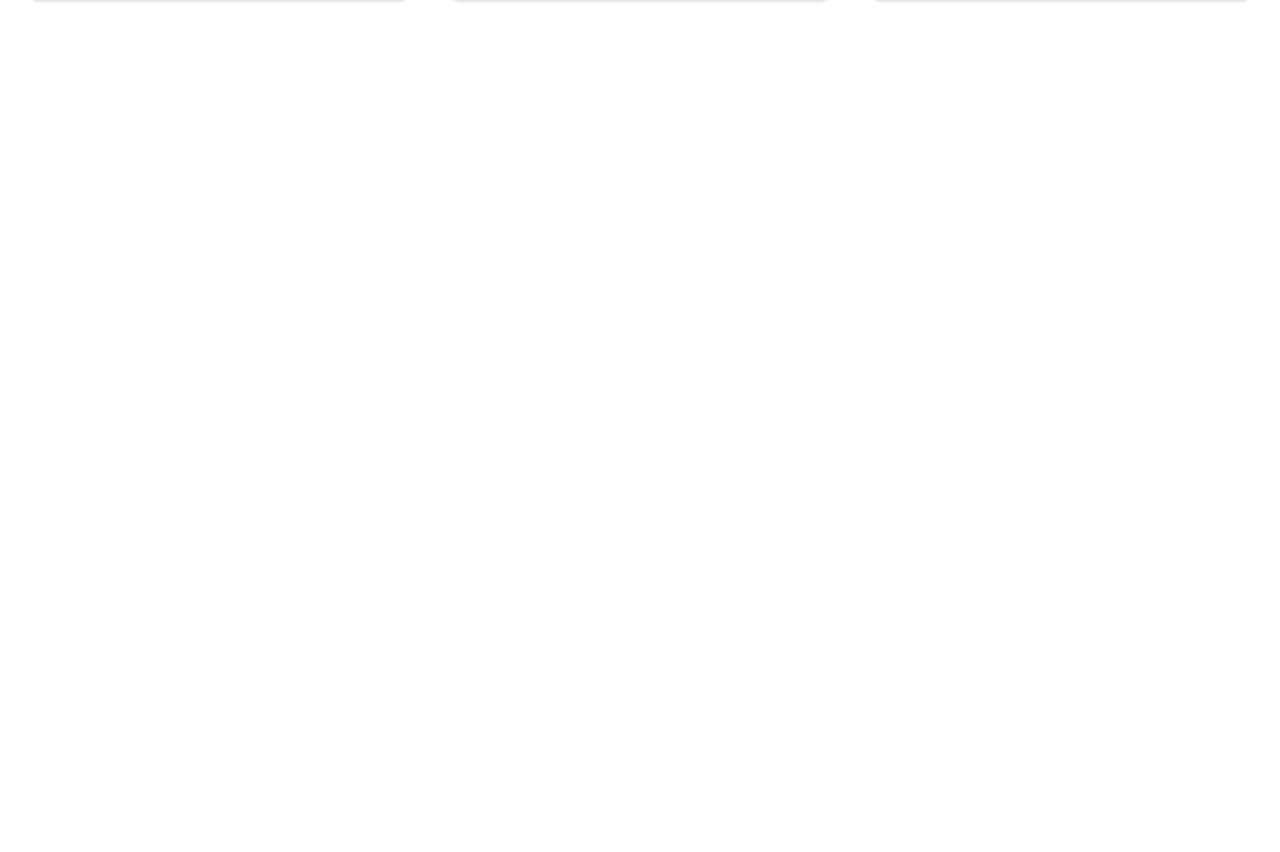
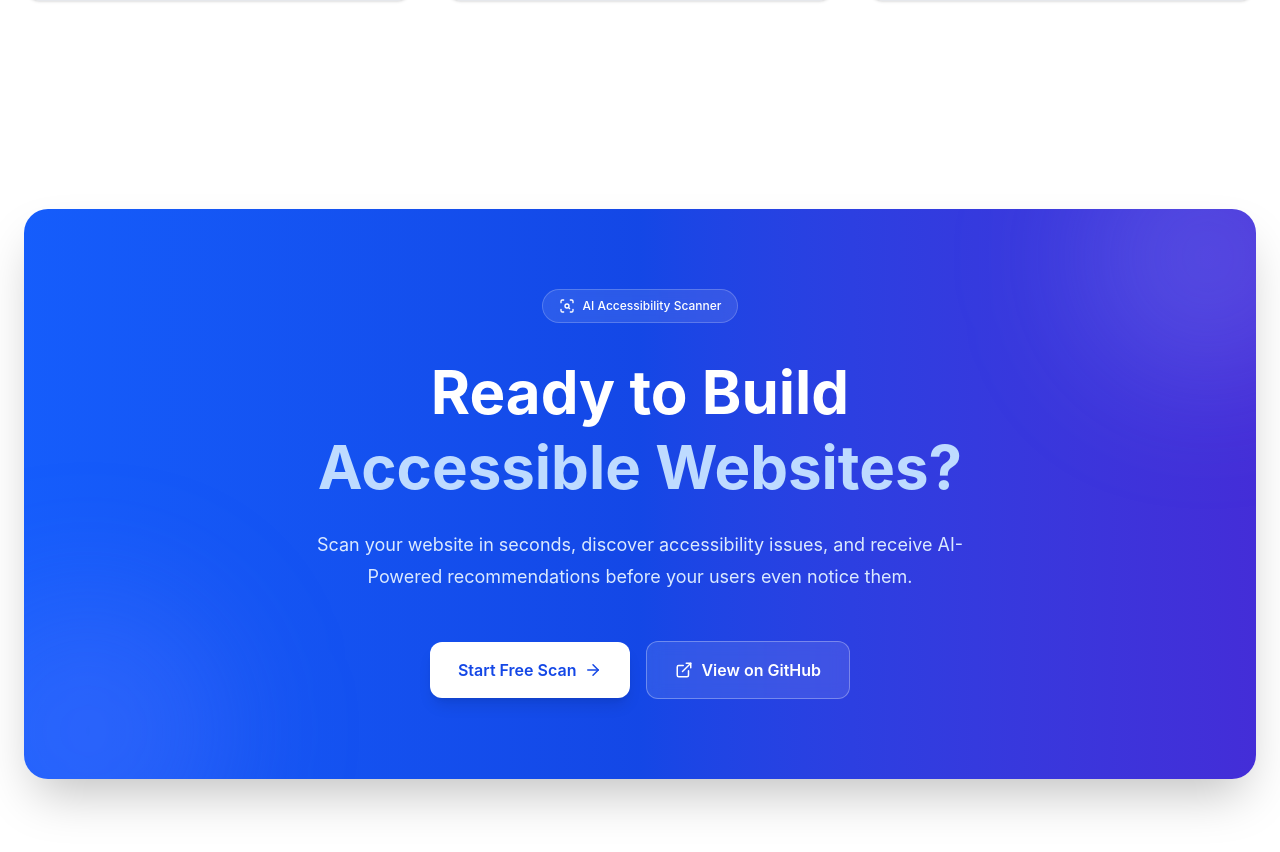
Before and after one commit to suryakanta-mohanty/ai-accessibility-auditor, a React app in the folder frontend/: page / in a window 1280 px wide. Shown: the part 4378-5230 px from the top of the page. Before the commit the page ends 4475 px from the top, so only its background shows below. Built offline with nearby package versions, Linux system fonts and the light colour scheme; the HTML template or start-up script is replaced by a standard one.

Commit message:
Added responsive CTA section with modern design

```diff
--- a/frontend/src/components/common/TestimonialCard.jsx
+++ b/frontend/src/components/common/TestimonialCard.jsx
@@ -41,7 +41,7 @@ function TestimonialCard({
 
           <p className="text-sm text-gray-500">
             {role}
-            <span className="mx-1 font-bold">&middot;</span>
+            <span className="mx-2 font-extrabold">&middot;</span>
             {company}
           </p>
 
--- /dev/null
+++ b/frontend/src/components/sections/CTA.jsx
@@ -0,0 +1,55 @@
+import { ScanSearch, ArrowRight, ExternalLink } from "lucide-react";
+
+function CTA(){
+  return(
+    <section className="mx-auto max-w-7xl px-6 py-28">
+
+      {/* CTA Card */}
+      <div className="relative overflow-hidden rounded-3xl bg-gradient-to-r from-blue-600 via-blue-700 to-indigo-700 px-8 py-20 text-center shadow-2xl">
+
+        <div className="relative z-10">
+          <span className="inline-flex items-center gap-2 rounded-full border border-white/20 bg-white/10 px-4 py-2 text-xs font-medium text-white backdrop-blur-sm">
+          <ScanSearch size={16} />
+            AI Accessibility Scanner
+          </span>
+
+          <h2 className="mx-auto mt-8 max-w-3xl text-5xl font-bold leading-tight text-white md:text-6xl">
+            Ready to Build
+            <br />
+
+            <span className="text-blue-200">
+              Accessible Websites?
+            </span>
+          </h2>
+
+          <p className="mx-auto mt-6 max-w-2xl text-lg leading-8 text-blue-100">
+            Scan your website in seconds, discover accessibility issues, and receive AI-Powered recommendations before your users even notice them.
+          </p>
+
+          <div className="mt-12 flex flex-col items-center justify-center gap-4 sm:flex-row">
+            <button className="group inline-flex items-center gap-2 cursor-pointer rounded-xl bg-white px-7 py-4 font-semibold text-blue-700 shadow-lg transition-all duration-300 hover:-translate-y-1 hover:shadow-2xl">
+              Start Free Scan
+              <ArrowRight size={18}
+                className="transition-transform duration-300 group-hover:translate-x-1"
+              />
+            </button>
+
+            <button className="group inline-flex items-center gap-2 cursor-pointer rounded-xl border border-white/30 bg-white/10 px-7 py-4 font-semibold text-white backdrop-blur-sm transition-all duration-300 hover:bg-white/20">
+              <ExternalLink size={18} />
+              View on GitHub
+            </button>
+          </div>
+        </div>
+
+
+        {/* Decorative background */}
+        <div className="absolute -top-20 -right-20 h-64 w-64 rounded-full bg-indigo-300/20 blur-3xl"></div>
+        <div className="absolute -bottom-24 -left-20 h-72 w-72 rounded-full bg-indigo-400/20 blur-3xl"></div>
+
+      </div>
+
+    </section>
+  );
+}
+
+export default CTA;
--- a/frontend/src/pages/Home/Home.jsx
+++ b/frontend/src/pages/Home/Home.jsx
@@ -6,7 +6,7 @@ import ScanPreview from "../../components/common/ScanPreview";
 import HowItWorks from "../../components/common/HowItWorks";
 import ReportPreview from "../../components/common/ReportPreview";
 import Testimonials from "../../components/common/Testimonials";
-
+import CTA from "../../components/sections/CTA";
 
 function Home(){
   return (
@@ -19,6 +19,7 @@ function Home(){
       <Testimonials />
       <Stats />
       <Features />
+      <CTA />
     </>
   );
 }
```
